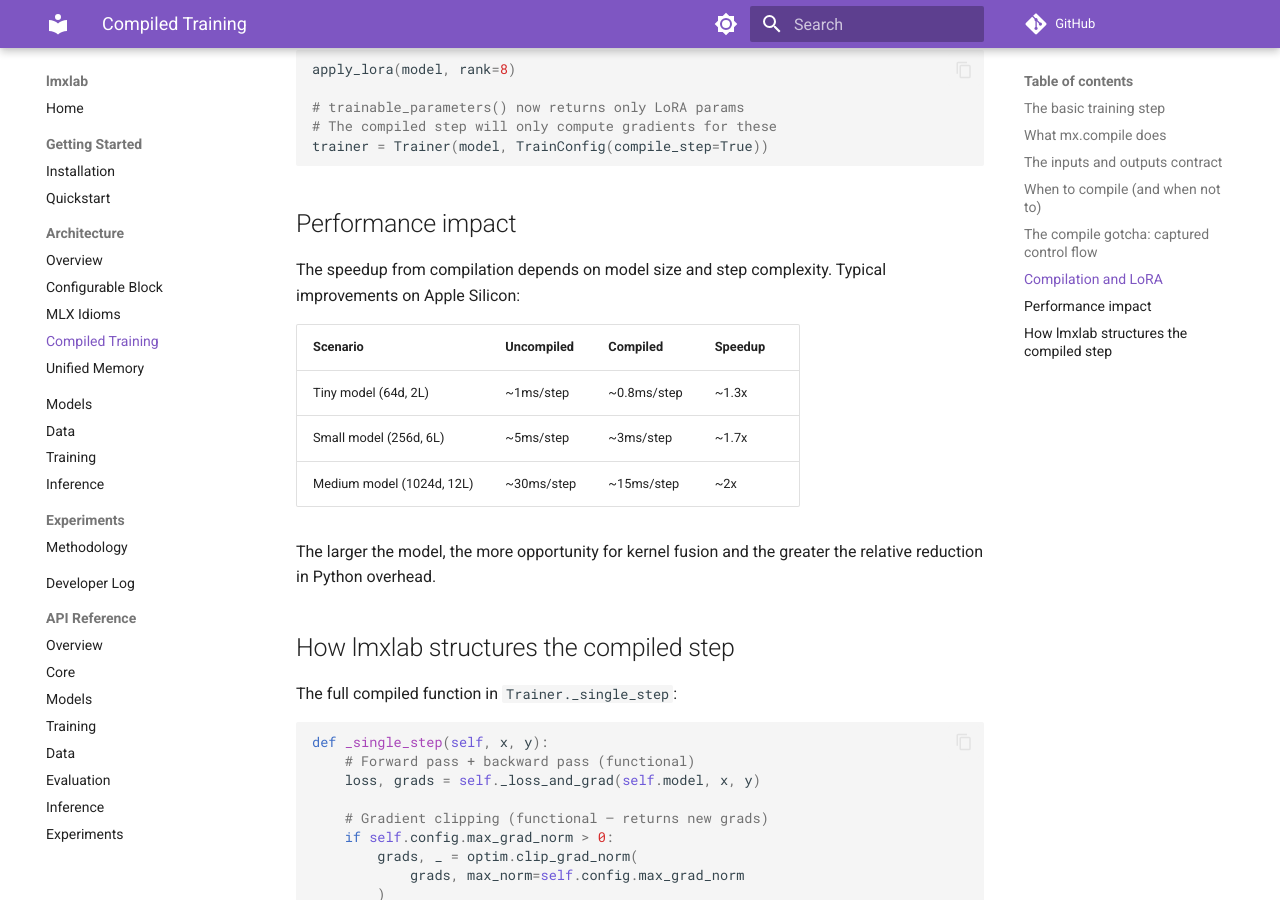
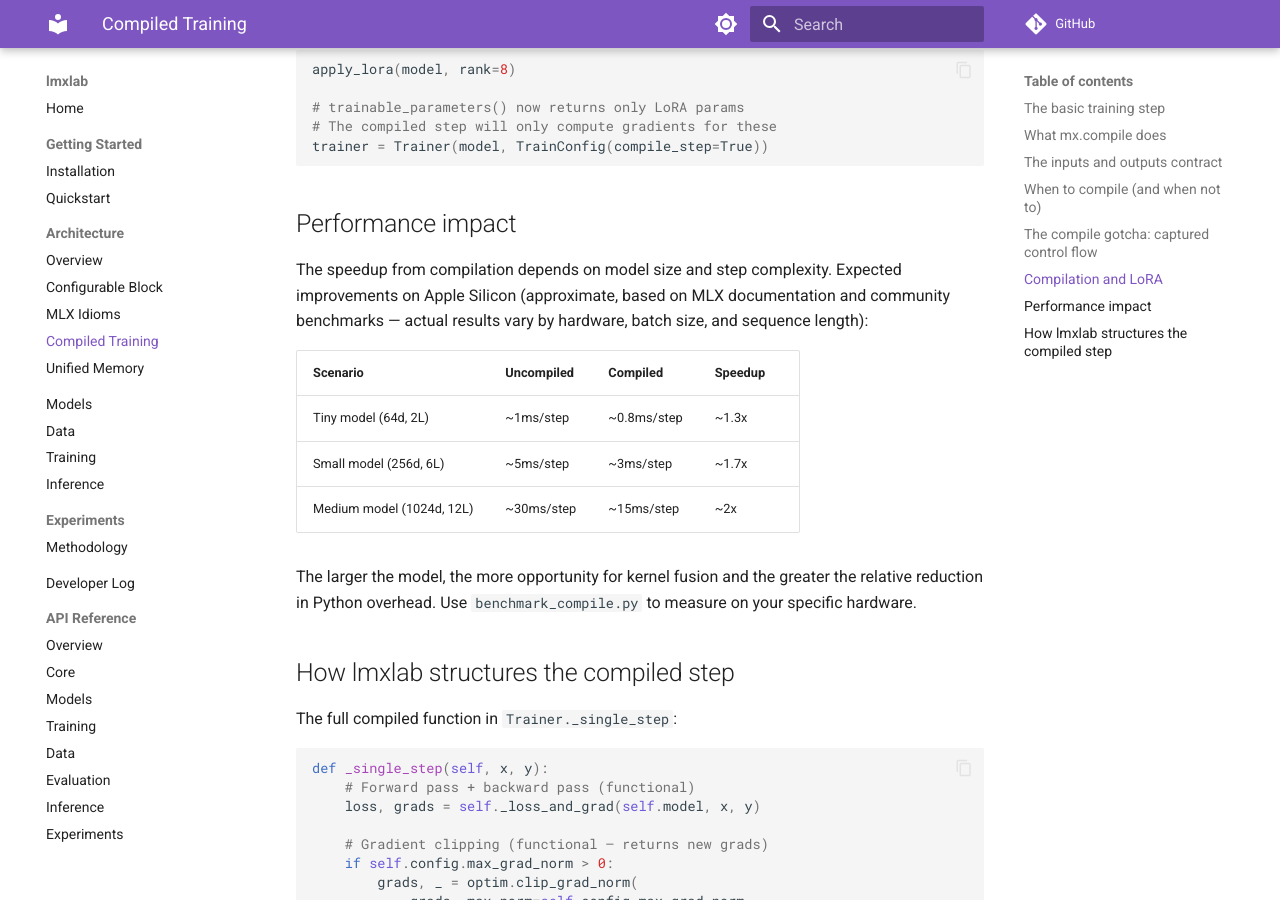
Before and after one commit to michaelellis003/lmxlab, an MkDocs documentation site: the page built from docs/architecture/compiled-training.md, in a window 1280 px wide and 900 px high, scrolled down 2894 px. Built offline with MkDocs 1.6.1 and Material for MkDocs 9.7.7, drawn with Linux system fonts in a browser that asks for light colours; comment, search, counter and statistics services are not loaded.

Commit message:
docs: fix inaccuracies found during docs audit (#73)
- Fix M1 Max bandwidth table: remove "(32GB)" qualifier since
  400 GB/s applies to both 32GB and 64GB configurations
- Fix GPT description: say "pre-norm" not "post-LayerNorm (though
  our default is pre-norm)" — our config matches GPT-2's pre-norm
- Fix compilation speedup claim: change "2-4x" to "1.3-2x typical"
  to match the detailed table; add note to measure on own hardware
- Add hedge to compilation speedup table: note these are approximate
  estimates that vary by hardware/batch/sequence length
- Note Gemma 3 window_size difference: our default (4096) differs
  from real Gemma 3 (1024); document this for users

Verified correct (no changes needed):
- Hardware bandwidth: M1 Max 400, M2 Ultra 800, M4 Max 546,
  A100 SXM 2039, H100 SXM 3350 GB/s — all confirmed
- MLA 57x KV cache reduction calculation — verified
- Architecture specs (Qwen bias, Gemma MQA, Mixtral 8/top-2,
  Qwen 3.5 3:1 ratio, LLaMA rope_theta) — all match real models
- Model capacity estimates — reasonable with stated caveats
- M3 Max 128GB max memory — confirmed
- All GitHub Pages URLs working after rename

```diff
--- a/docs/architecture/compiled-training.md
+++ b/docs/architecture/compiled-training.md
@@ -140,7 +140,9 @@
 ## Performance impact
 
 The speedup from compilation depends on model size and step complexity.
-Typical improvements on Apple Silicon:
+Expected improvements on Apple Silicon (approximate, based on MLX
+documentation and community benchmarks — actual results vary by
+hardware, batch size, and sequence length):
 
 | Scenario | Uncompiled | Compiled | Speedup |
 |----------|-----------|----------|---------|
@@ -149,7 +151,8 @@
 | Medium model (1024d, 12L) | ~30ms/step | ~15ms/step | ~2x |
 
 The larger the model, the more opportunity for kernel fusion and the
-greater the relative reduction in Python overhead.
+greater the relative reduction in Python overhead. Use
+`benchmark_compile.py` to measure on your specific hardware.
 
 ## How lmxlab structures the compiled step
 
```
Also changed, not shown: docs/architecture/unified-memory.md (+1 -1 lines), docs/devlog/index.md (+2 -1 lines), docs/models/index.md (+3 -2 lines).
